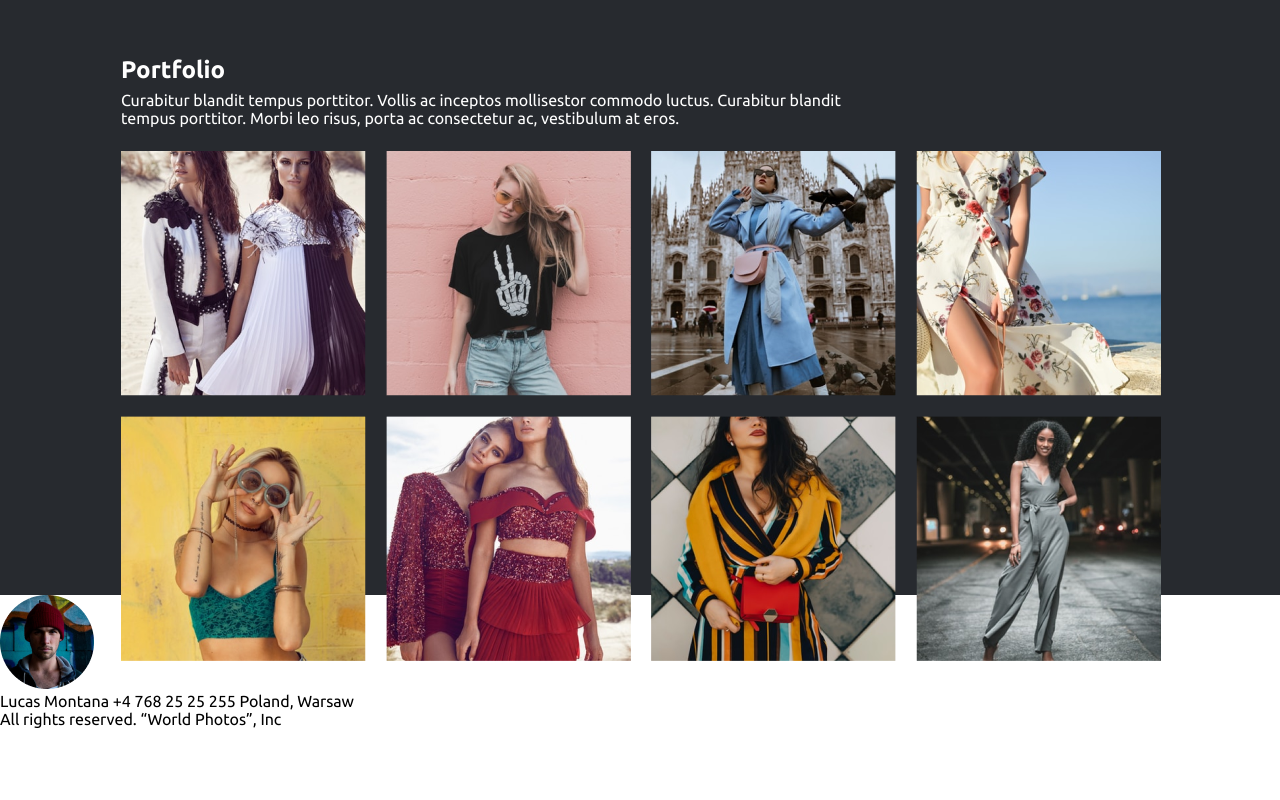
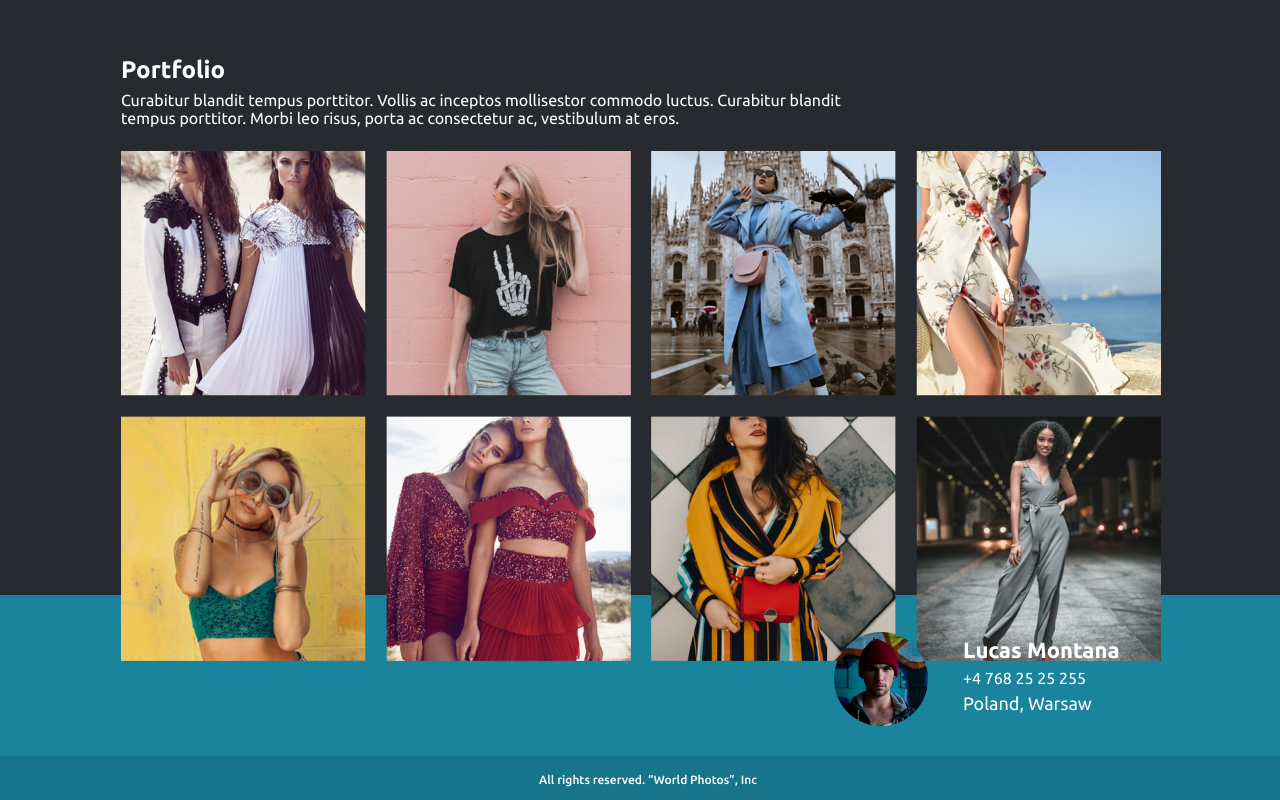
Before and after one commit to avoluknami/exam3, a plain HTML site: page index.html in a window 1280 px wide. Shown: the part 504-1304 px from the top of the page. Before the commit the page ends 1232 px from the top, so only its background shows below. Drawn offline with nearby package versions, Linux system fonts and the light colour scheme.

Commit message:
footer added

```diff
--- a/styles.css
+++ b/styles.css
@@ -223,3 +223,48 @@ p {
     text-transform: uppercase;
 }
 /*mainpart is finished*/
+.footer {
+    display:flex;
+    background-color:var(--second-bg-color);
+    width:100%;
+    height:205px;
+}
+.secondary-info {
+    display:flex;
+    position:absolute;
+    color:var(--main-text-color);
+    margin:37px 0 0 700px;
+}
+.eclipse {
+    width:94px;
+    height:94px;
+    margin:0 0 0 134px;
+}
+.colum__item {
+    display: flex;
+    flex-direction: column;
+    margin:5px 0 13px 35px;
+}
+.name {
+    font-size:22px;
+    font-weight:700;
+    margin-bottom:6px;
+}
+.phone , .country {
+    font-size:18px;
+    font-weight:400;
+    margin-top:6px;
+}
+.footer-title {
+    display:flex;
+    background-color:rgba(22, 117, 138, 1);
+    width:100%;
+    height:44px;
+    padding:17px 0 0 16px;
+    color:var(--main-text-color);
+    font-size:12px;
+    font-weight:500;
+    justify-content:center;
+    margin:161px 0 0 0;
+}
+/*foter is finished*/
```
